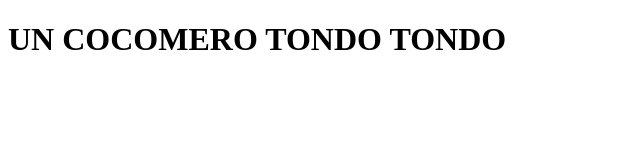
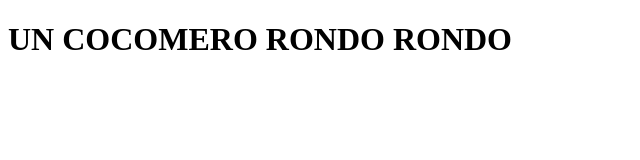
Before and after one commit to DerekBiolo/Potionify, a plain HTML site: page index.html in a window 1280 px wide. Shown: the whole page, without its empty margins (0-640 px from the left). Drawn offline with Linux system fonts and the light colour scheme.

Commit message:
ho scritto UN COCOMERO RONDRONDO modificato

```diff
--- a/index.html
+++ b/index.html
@@ -6,6 +6,6 @@
     <title>Document</title>
 </head>
 <body>
-    <h1>UN COCOMERO TONDO TONDO</h1>
+    <h1>UN COCOMERO RONDO RONDO</h1>
 </body>
 </html>
```
